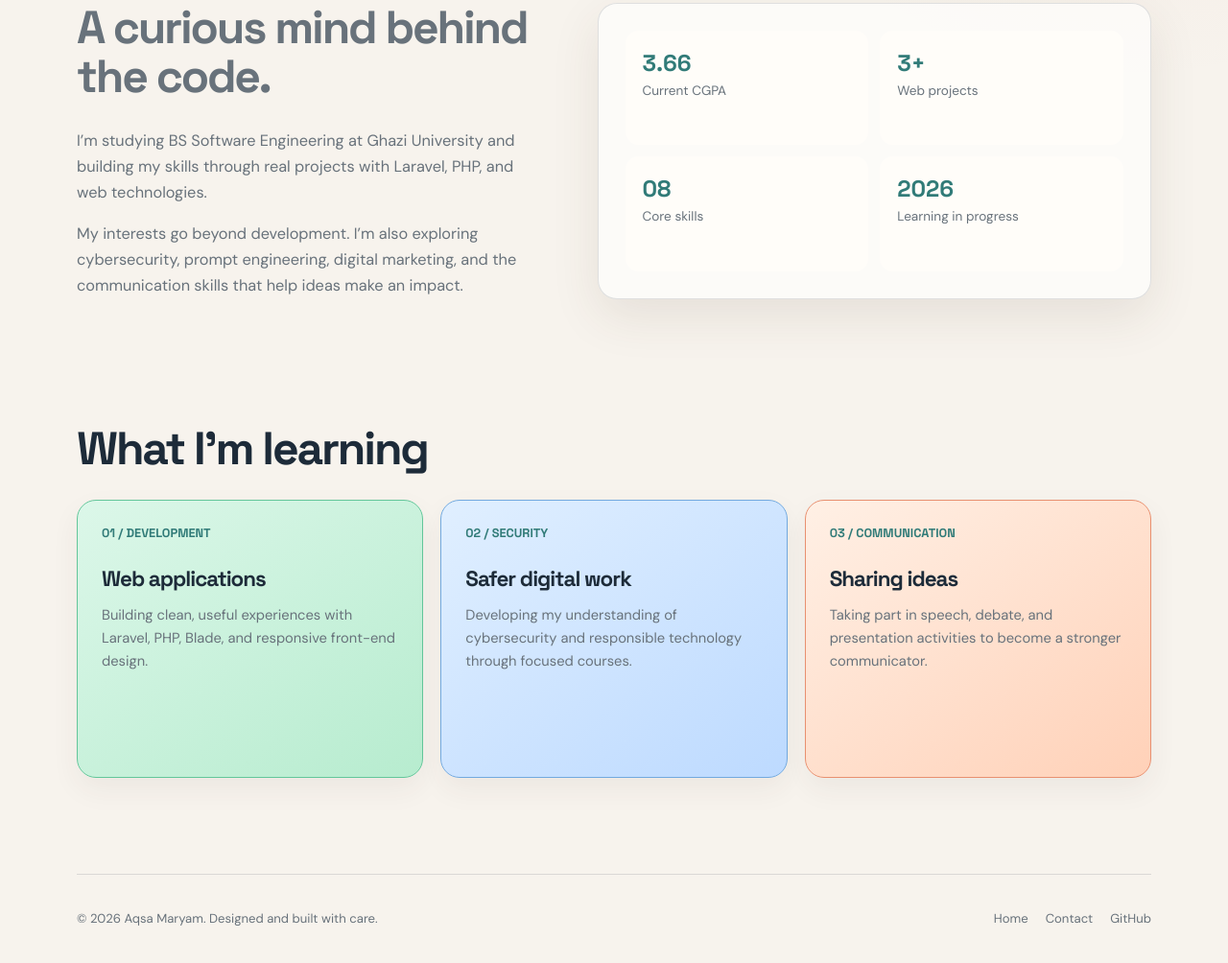
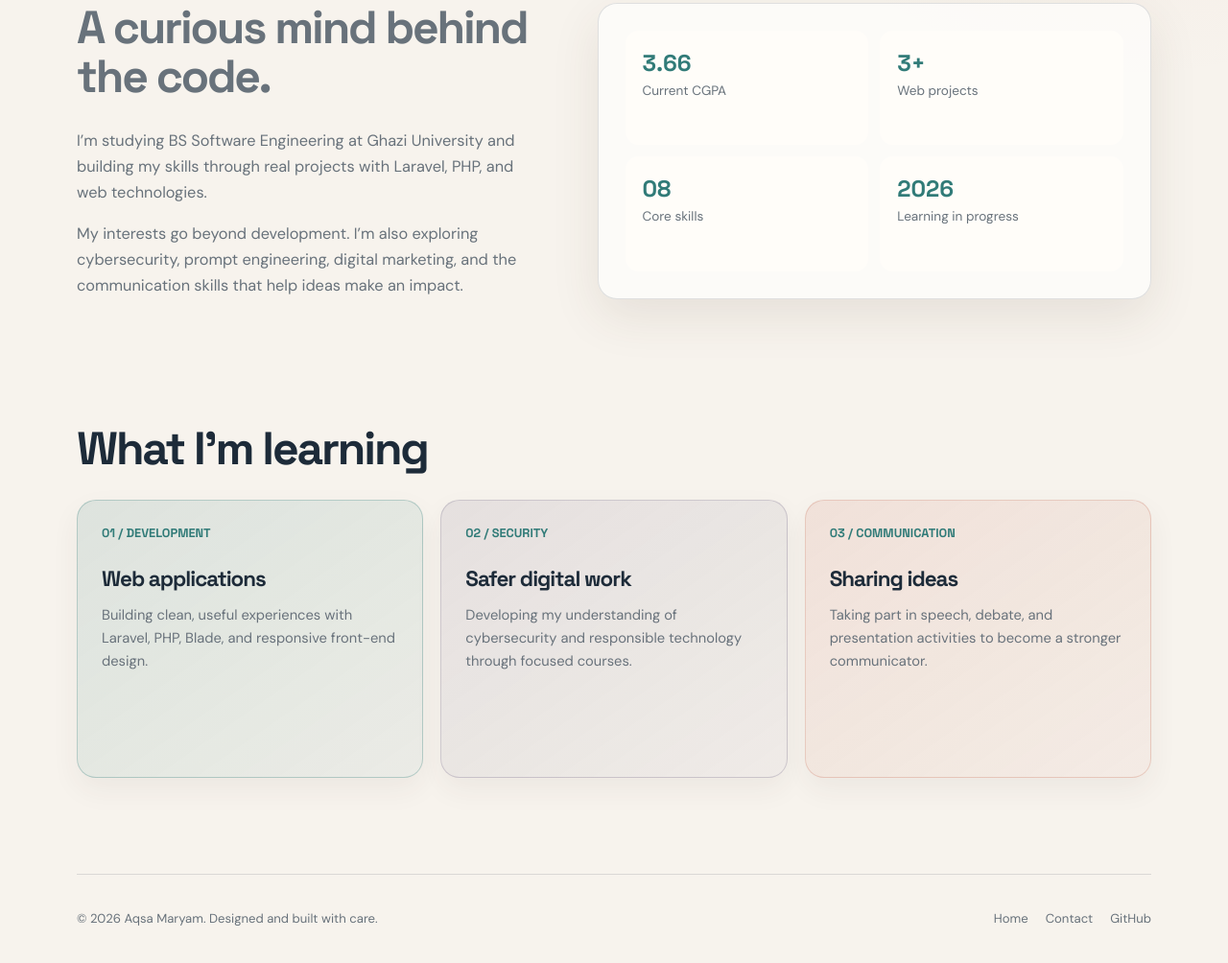
Before and after one commit to aqsamaryam-software/My-protfolio-Website, a plain HTML site: page about.html in a window 1280 px wide. Shown: the part 706-1710 px from the top of the page at 96% size. Drawn offline with Linux system fonts and the light colour scheme.

Commit message:
Match project cards to site palette
Co-authored-by: Copilot <223556219+Copilot@users.noreply.github.com>

```diff
--- a/pages.css
+++ b/pages.css
@@ -55,9 +55,9 @@ h1, h2, h3 { font-family: 'Space Grotesk', sans-serif; letter-spacing: -.045em;
 .fact span { color: var(--muted); font-size: .85rem; }
 .cards { display: grid; grid-template-columns: repeat(3, 1fr); gap: 18px; }
 .card { min-height: 290px; display: flex; flex-direction: column; padding: 25px; border: 1px solid var(--line); border-radius: 20px; box-shadow: 0 12px 30px rgba(74,58,43,.06); transition: transform .2s ease, border-color .2s ease, box-shadow .2s ease; }
-.card:nth-child(1) { border-color: #63c69a; background: linear-gradient(145deg, #dcf7e9, #b7eccf); }
-.card:nth-child(2) { border-color: #72a9df; background: linear-gradient(145deg, #e0efff, #bddaff); }
-.card:nth-child(3) { border-color: #e89070; background: linear-gradient(145deg, #fff0e5, #ffd1b8); }
+.card:nth-child(1) { border-color: rgba(49,123,120,.28); background: linear-gradient(145deg, rgba(49,123,120,.13), rgba(49,123,120,.06)); }
+.card:nth-child(2) { border-color: rgba(122,113,140,.28); background: linear-gradient(145deg, rgba(122,113,140,.14), rgba(122,113,140,.06)); }
+.card:nth-child(3) { border-color: rgba(201,119,99,.28); background: linear-gradient(145deg, rgba(201,119,99,.14), rgba(201,119,99,.06)); }
 .card:hover { transform: translateY(-6px); box-shadow: 0 18px 36px rgba(74,58,43,.11); }
 .card:nth-child(1):hover { border-color: rgba(76,139,112,.68); }
 .card:nth-child(2):hover { border-color: rgba(91,139,181,.68); }
```
Also changed, not shown: index.html (+3 -3 lines).
